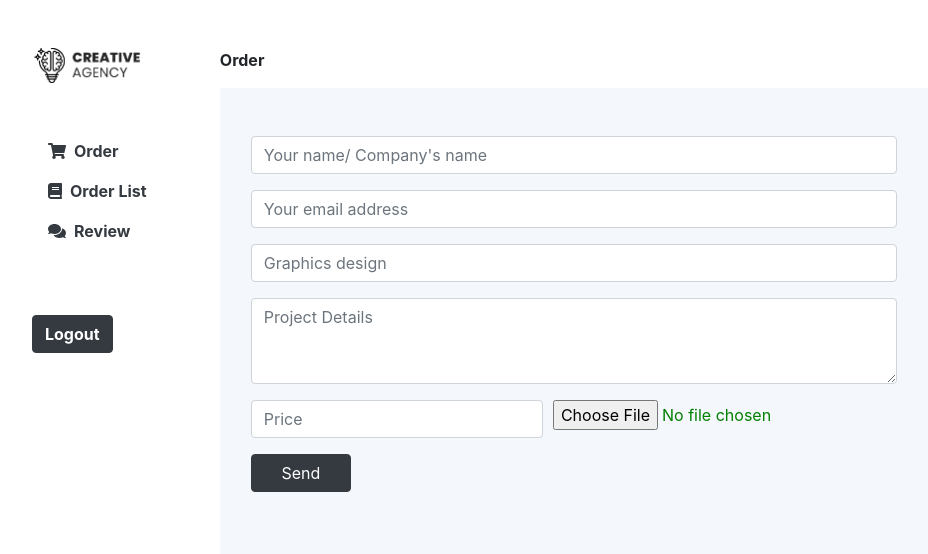
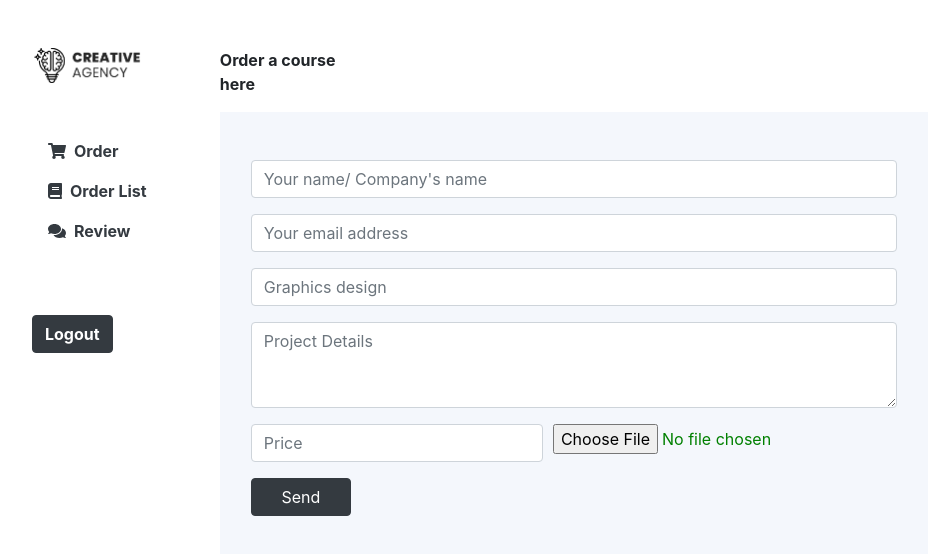
Before and after one commit to BasitAbdul1712/Creative-agency-client-site, a React (Create React App) app: page /Order in a window 1280 px wide. Shown: the top 554 px of the page, without its empty margins (46-974 px from the left). Built offline with nearby package versions, Linux system fonts and the light colour scheme; no server answers.

Commit message:
simple chnage hase been made

```diff
--- a/src/components/DashBoard/Admin/AddService/AddService.js
+++ b/src/components/DashBoard/Admin/AddService/AddService.js
@@ -29,6 +29,7 @@ const AddService = () => {
             .then(response => response.json())
             .then(data => {
                 console.log(data)
+                alert('New Service addeded successfully')
             })
             .catch(error => {
                 console.error(error)
--- a/src/components/DashBoard/User/Order/OrderDetails.js
+++ b/src/components/DashBoard/User/Order/OrderDetails.js
@@ -80,7 +80,7 @@ const OrderDetails = (props) => {
     return (
         <div className=" w-75 mt-5 ">
             <div className="row font-weight-bold d-flex justify-content-between">
-                <div className="col-md-2">Order</div>
+                <div className="col-md-2">Order a course here</div>
                 <div className="col-md-2">{loggedInUser.name}</div>
             </div>
 
--- a/src/components/DashBoard/User/OrderList/OrderList.js
+++ b/src/components/DashBoard/User/OrderList/OrderList.js
@@ -29,7 +29,10 @@ const OrderList = () => {
                         <div className="col-md-2 col-sm-6">{loggedInUser.name}</div>
                     </div>
                     {
-                        orders.length === 0 && <CircularProgress disableShrink />
+                        orders.length === 0 &&  <div>
+                            <CircularProgress disableShrink />
+                        <h5>You have no orders</h5>
+                        </div>
                     }
                     <div style={{ backgroundColor: '#F4F7FC', height: '85vh'}} className="mt-3  pt-3 row">
                          {
--- a/src/components/DashBoard/User/Review/Review.js
+++ b/src/components/DashBoard/User/Review/Review.js
@@ -36,12 +36,12 @@ const Review = () => {
             <Sidebar></Sidebar>
             <div className=" w-75 mt-5 ">
                 <div className="row font-weight-bold d-flex justify-content-between">
-                    <div className="col-md-2 col-sm-6">Order</div>
+                    <div className="col-md-2 col-sm-6">Write a review here </div>
                     <div className="col-md-2 col-sm-6">{loggedInUser.name}</div>
                 </div>
 
                 <div style={{ backgroundColor: '#F4F7FC', height: '85vh' }} className="mt-3 pt-5 ">
-                <form className=" pl-3 mb-5 pb-5 w-50">
+                <form onSubmit={handleSubmit} className=" pl-3 mb-5 pb-5 w-50">
                         <div class="form-group">
                             <input type="name" class="form-control" id="name" placeholder="Your name" required />
                         </div>
@@ -51,7 +51,7 @@ const Review = () => {
                         <div class="form-group">
                             <textarea class="form-control" id="description" placeholder="Description" rows="4" required></textarea>
                         </div>
-                        <button onClick={handleSubmit} style={{ width: '100px' }} type="submit" class="btn btn-dark mt-3">Submit</button>
+                        <button  style={{ width: '100px' }} type="submit" class="btn btn-dark mt-3">Submit</button>
                     </form>
                 </div>
 
```
